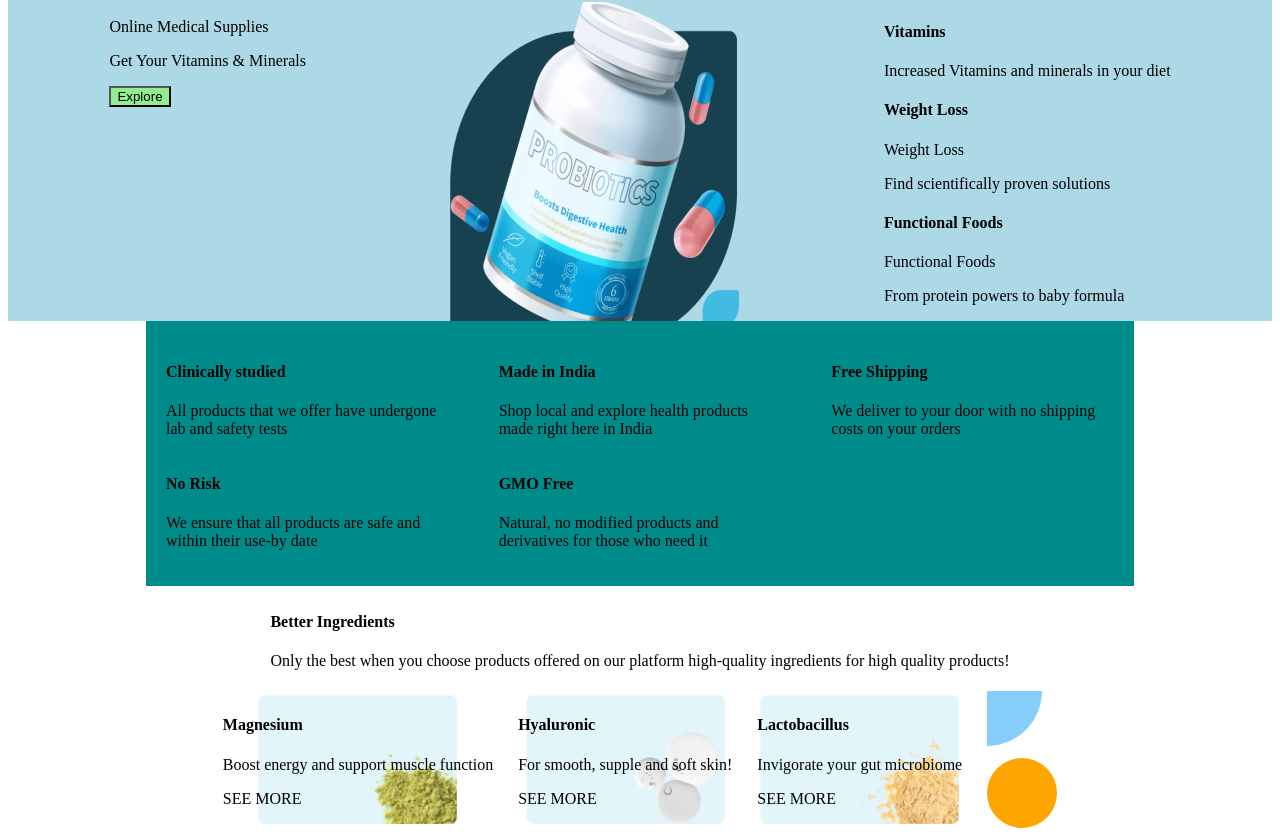
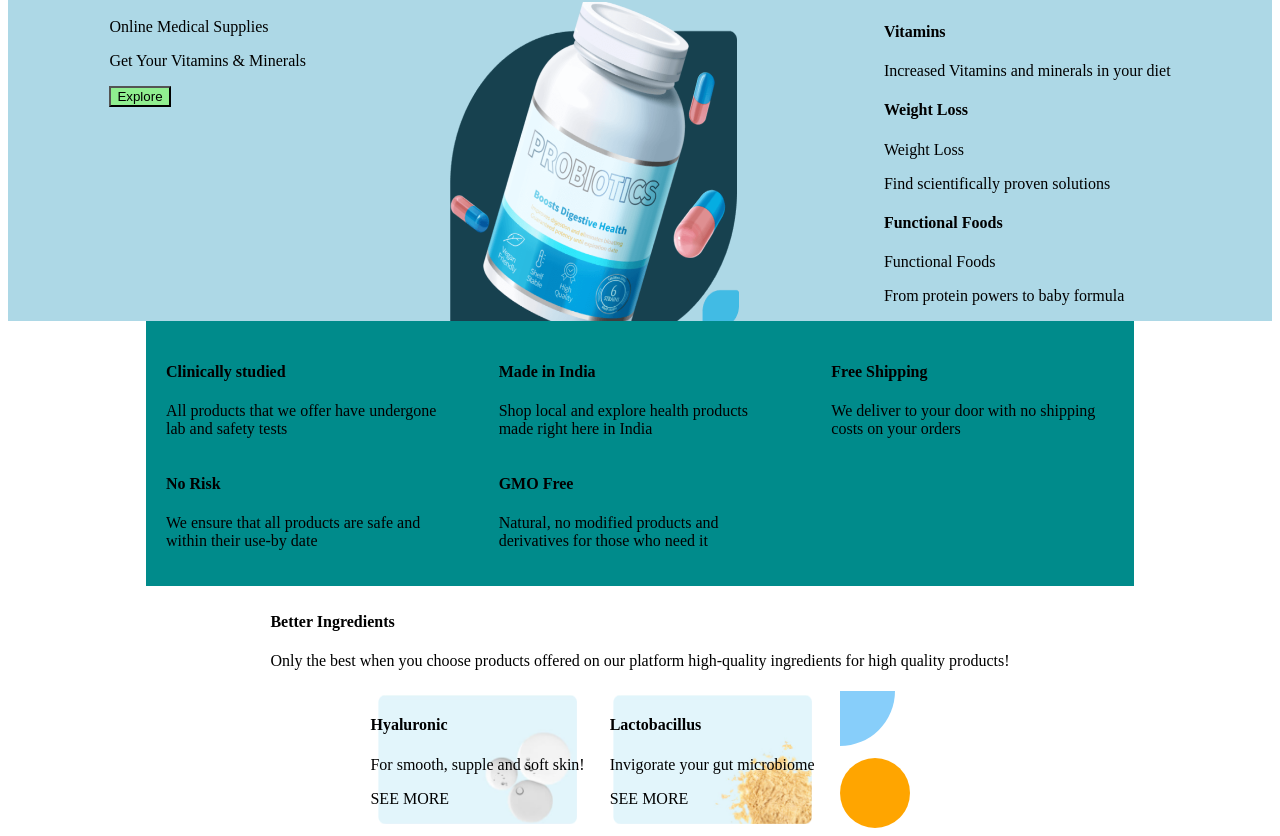
Before and after one commit to shriramshrizz/TestReact, a React (Create React App) app: page / in a window 1280 px wide. Shown: the part 203-1039 px from the top of the page. Built offline with nearby package versions, Linux system fonts and the light colour scheme.

Commit message:
Update ingrediants.js again
ytdr6

```diff
--- a/src/components/ingrediants.js
+++ b/src/components/ingrediants.js
@@ -14,12 +14,6 @@ ingredients for high quality products! </p>
         </div>
 
         <div className="ingrediants-section-2">
-
-            <div className='magnesium'>
-                <h4>Magnesium</h4>
-                <p>Boost energy and support muscle function</p>
-                <p>SEE MORE</p>
-            </div>
 
             <div className='hyaluronicAcid'>
                 <h4>Hyaluronic</h4>
```
